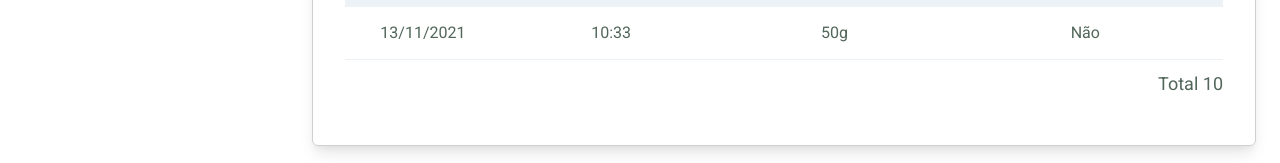
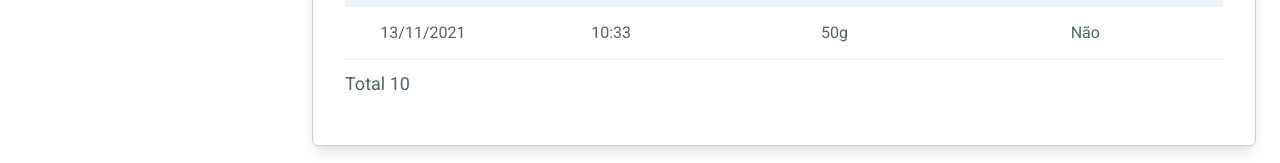
Before and after one commit to arrudadev/pet-feeder-web, a Next.js app: page /data in a window 1280 px wide. Shown: the part 755-918 px from the top of the page. Built offline with nearby package versions, Linux system fonts and the light colour scheme.

Commit message:
fix: align the total rows of Table component in left

```diff
--- a/src/components/Table/index.tsx
+++ b/src/components/Table/index.tsx
@@ -50,7 +50,7 @@ export const Table: React.FC<TableProps> = ({ columns, rows, height }) => {
         </Tbody>
       </ChakraTable>
 
-      <Flex mt="10px" justifyContent="flex-end">
+      <Flex mt="10px">
         <Text fontSize="lg" mb="4" color="gray.600">Total {rows.length}</Text>
       </Flex>
     </Box>
```
